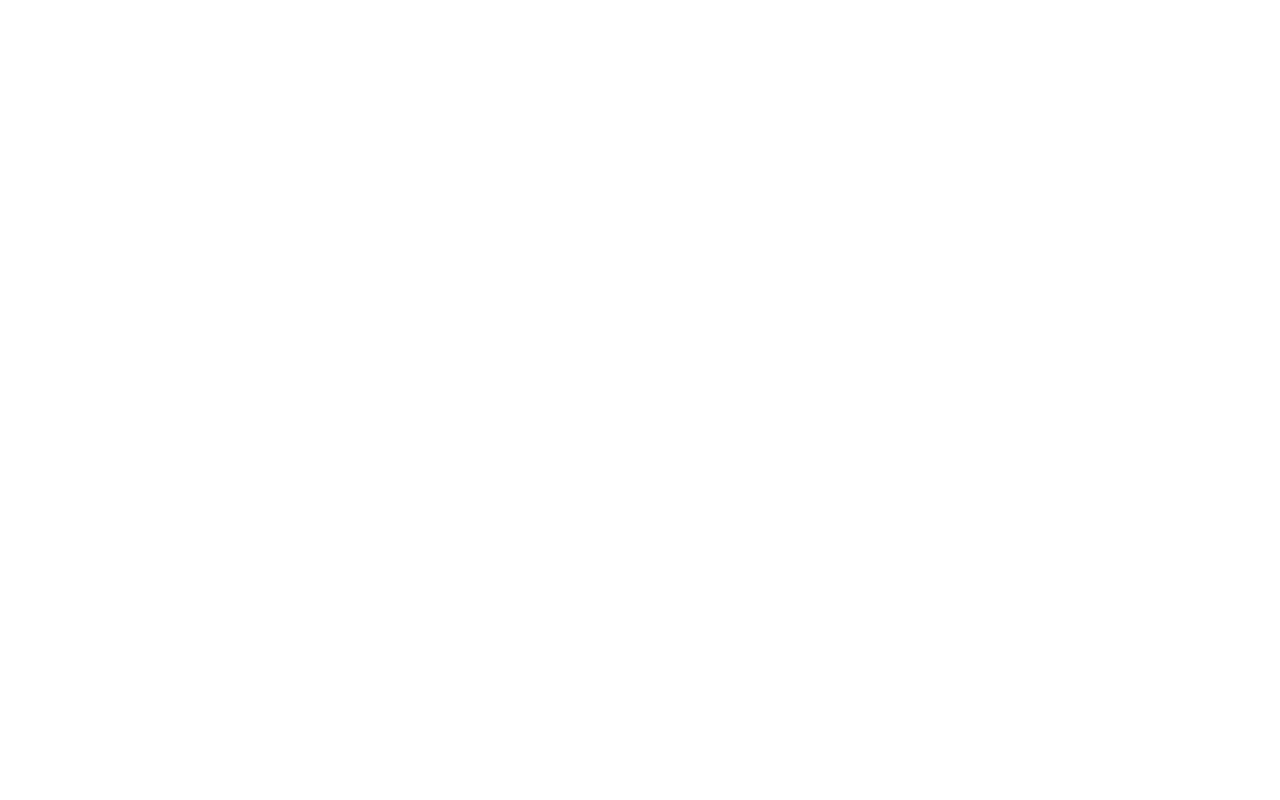
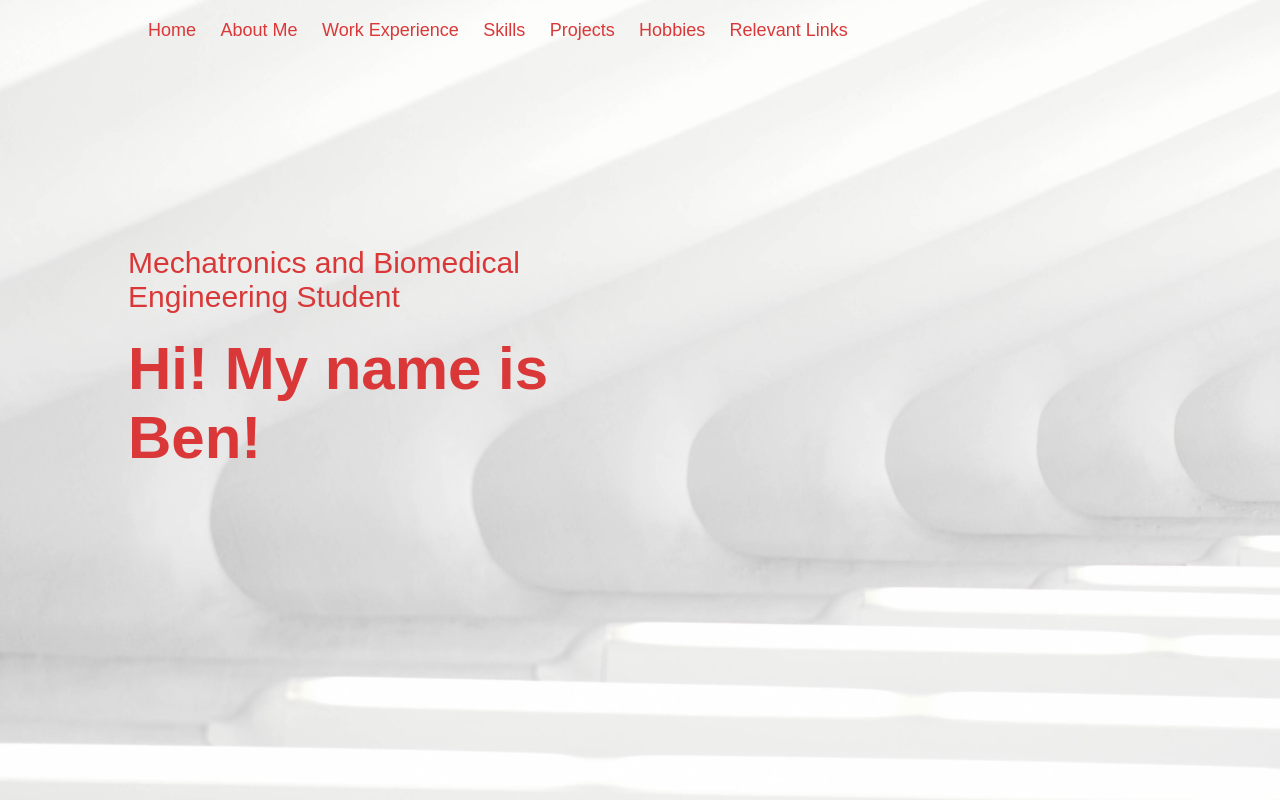
Before and after one commit to sunb26/Portfolio-Website, a plain HTML site: page index.html in a window 1280 px wide. Drawn offline with Linux system fonts and the light colour scheme.

Commit message:
created navbar + landing page title

```diff
--- a/index.html
+++ b/index.html
@@ -7,6 +7,24 @@
     <link rel="stylesheet" href="style.css">
 </head>
 <body>
-
+    <div id="header">
+        <div class="container">
+            <nav>
+                <ul>
+                    <li><a href="#">Home</a></li>
+                    <li><a href="#">About Me</a></li>
+                    <li><a href="#">Work Experience</a></li>
+                    <li><a href="#">Skills</a></li>
+                    <li><a href="#">Projects</a></li>
+                    <li><a href="#">Hobbies</a></li>
+                    <li><a href="#">Relevant Links</a></li>
+                </ul>
+            </nav>
+            <div class="header-text">
+                <p>Mechatronics and Biomedical Engineering Student</p>
+                <h1>Hi! My name is Ben!</h1>
+            </div>
+        </div>
+    </div>
 </body>
 </html>
--- a/style.css
+++ b/style.css
@@ -4,3 +4,65 @@
     font-family: "Poppins", sans-serif;
     box-sizing: border-box;
 }
+body {
+    background: #080808;
+    color: #fff;
+}
+#header {
+    width: 100%;
+    height: 100vh;
+    background-image: url(/images/background.jpg);
+    background-size: cover;
+    background-position: center;
+}
+.container {
+    padding: 20px 10%;
+}
+nav {
+    display: flex;
+    align-items: center;
+    justify-content: space-between;
+    flex-wrap: wrap;
+}
+
+nav ul li {
+    list-style: none;
+    display: inline-block;
+    margin-left: 20px;
+}
+nav ul li a {
+    text-decoration: none;
+    color: #da3838;
+    font-size: 18px;
+    position: relative;
+}
+nav ul li a::after {
+    content: '';
+    width: 0;
+    height: 3px;
+    background: #da2f0d;
+    position: absolute;
+    left: 0;
+    bottom: -6px;
+}
+nav ul li a:hover::after {
+    content: '';
+    width: 100%;
+    height: 3px;
+    background: #da2f0d;
+    position: absolute;
+    left: 0;
+    bottom: -6px;
+    transition: .5s;
+}
+.header-text {
+    width: 50%;
+    font-size: 30px;
+    margin-top: 20%;
+    color: #da3838;
+}
+.header-text h1{
+    font-size: 60px;
+    margin-top: 20px;
+    color: #da3838;
+}
```
Also changed, not shown: images/background.jpg (added).
